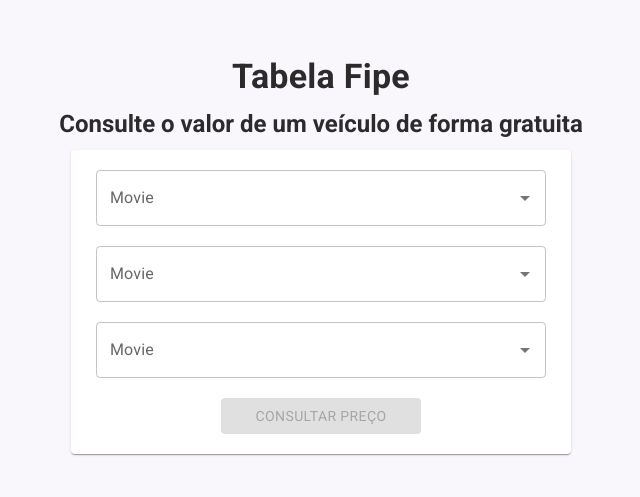
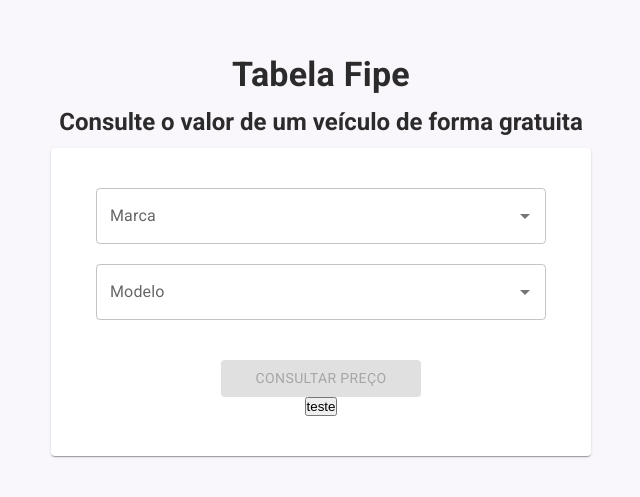
Before and after one commit to italosilva01/RHF-Controlled, a Next.js app: page / in a window 1280 px wide. Shown: the part 105-602 px from the top of the page, without its empty margins (319-959 px from the left). Built offline with nearby package versions, Linux system fonts and the light colour scheme.

Commit message:
add collapse

```diff
--- a/src/components/Content/index.tsx
+++ b/src/components/Content/index.tsx
@@ -16,5 +16,4 @@ const Div = styled.div`
   height: 90vh;
   gap: 10px;
   margin: 0;
-  background-color: #f9f6fc;
 `;
--- a/src/components/Form/index.tsx
+++ b/src/components/Form/index.tsx
@@ -1,5 +1,13 @@
 import emotionStyled from "@emotion/styled";
-import { Autocomplete, Box, Button, Card, TextField } from "@mui/material";
+import {
+  Autocomplete,
+  Box,
+  Button,
+  Card,
+  Collapse,
+  TextField,
+} from "@mui/material";
+import { useState } from "react";
 const top100Films = [
   { label: "The Shawshank Redemption", year: 1994 },
   { label: "The Godfather", year: 1972 },
@@ -128,32 +136,42 @@ const top100Films = [
   { label: "Monty Python and the Holy Grail", year: 1975 },
 ];
 export const Form = () => {
+  const [temp, setTemp] = useState(false);
   return (
-    <CardCustomized sx={{ maxWidth: 500, width: 500 }}>
+    <CardCustomized sx={{ maxWidth: 540, width: 540 }}>
+      <form>
+        <Autocomplete
+          disablePortal
+          options={top100Films}
+          renderInput={(params) => <TextField {...params} label="Marca" />}
+        />
+        <Autocomplete
+          disablePortal
+          options={top100Films}
+          renderInput={(params) => <TextField {...params} label="Modelo" />}
+        />
+        <Collapse in={temp}>
           <Autocomplete
             disablePortal
             style={{ width: 450 }}
             options={top100Films}
-        renderInput={(params) => <TextField {...params} label="Movie" />}
+            renderInput={(params) => <TextField {...params} label="Ano" />}
           />
-      <Autocomplete
-        disablePortal
-        style={{ width: 450 }}
-        options={top100Films}
-        renderInput={(params) => <TextField {...params} label="Movie" />}
-      />
-      <Autocomplete
-        disablePortal
-        style={{ width: 450 }}
-        options={top100Films}
-        renderInput={(params) => <TextField {...params} label="Movie" />}
-      />
-
+        </Collapse>
         <ContainerActions>
           <Button variant="contained" sx={{ width: 200 }} disabled>
             Consultar preço
           </Button>
         </ContainerActions>
+      </form>
+
+      <button
+        onClick={() => {
+          setTemp(!temp);
+        }}
+      >
+        teste
+      </button>
     </CardCustomized>
   );
 };
@@ -162,9 +180,14 @@ const CardCustomized = emotionStyled(Card)`
     display: flex;
     flex-direction: column;
     align-items: center;
-    padding: 20px;
+    padding: 40px ;
     width: 100%;
+
+    form {
+        display: flex;
+        flex-direction: column;
         gap: 20px;
+    }
 `;
 
 const ContainerActions = emotionStyled(Box)`
```
Lines whose indentation alone changed are shown as unchanged.
